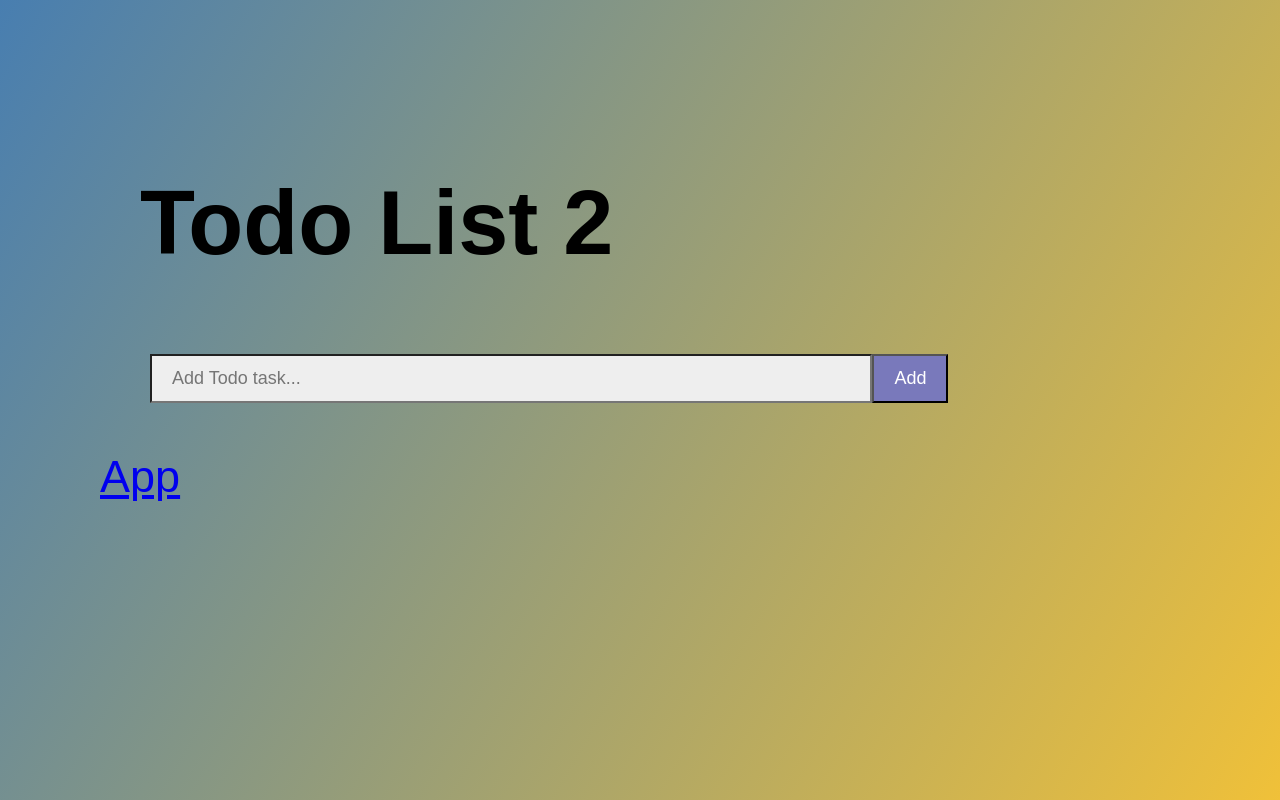
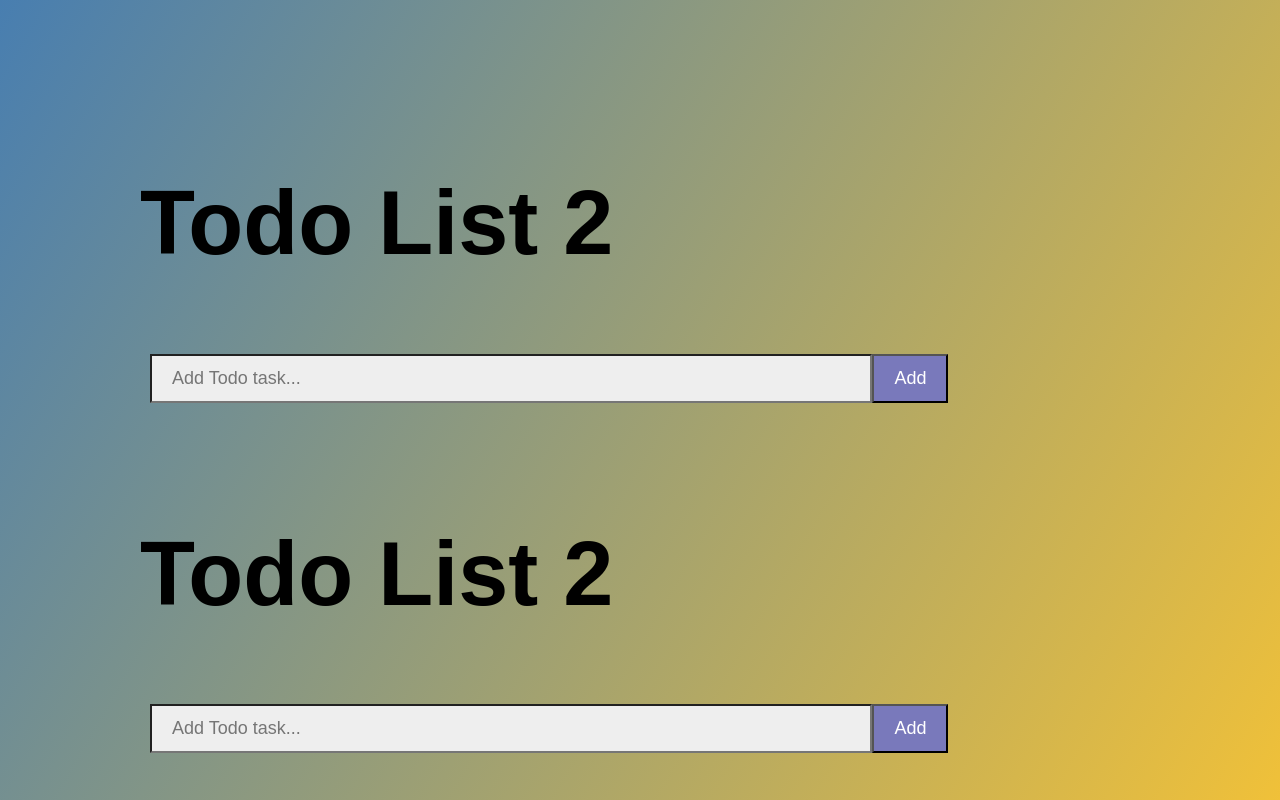
Before and after one commit to Sayem995/TodoList-React-hooks, a React (Create React App) app in the folder react-todo-list/: page / in a window 1280 px wide. Shown: the top 800 px of the page. Built offline with nearby package versions, Linux system fonts and the light colour scheme.

Commit message:
app compiling, error remains

```diff
--- a/react-todo-list/src/index.js
+++ b/react-todo-list/src/index.js
@@ -2,7 +2,7 @@ import React from 'react';
 import ReactDOM from 'react-dom';
 import './index.css';
 import App from './App';
-import { BrowserRouter as Router, Link, Switch } from 'react-router-dom'
+import { BrowserRouter as Router, Link, Switch, Route } from 'react-router-dom'
 import TaskDetail from './components/TaskDetail';
 
 
@@ -24,10 +24,8 @@ ReactDOM.render(
     <App />
     <Router>
         <Switch>
-          <Link to="/">App</Link>
-          <Link to="/task-detail">TaskDetail</Link>
-
-
+          <Route path="/"> <App/> </Route>
+          <Route path="/task-detail"> <TaskDetail/> </Route>
         </Switch>
     </Router>
   </React.StrictMode>,
```
